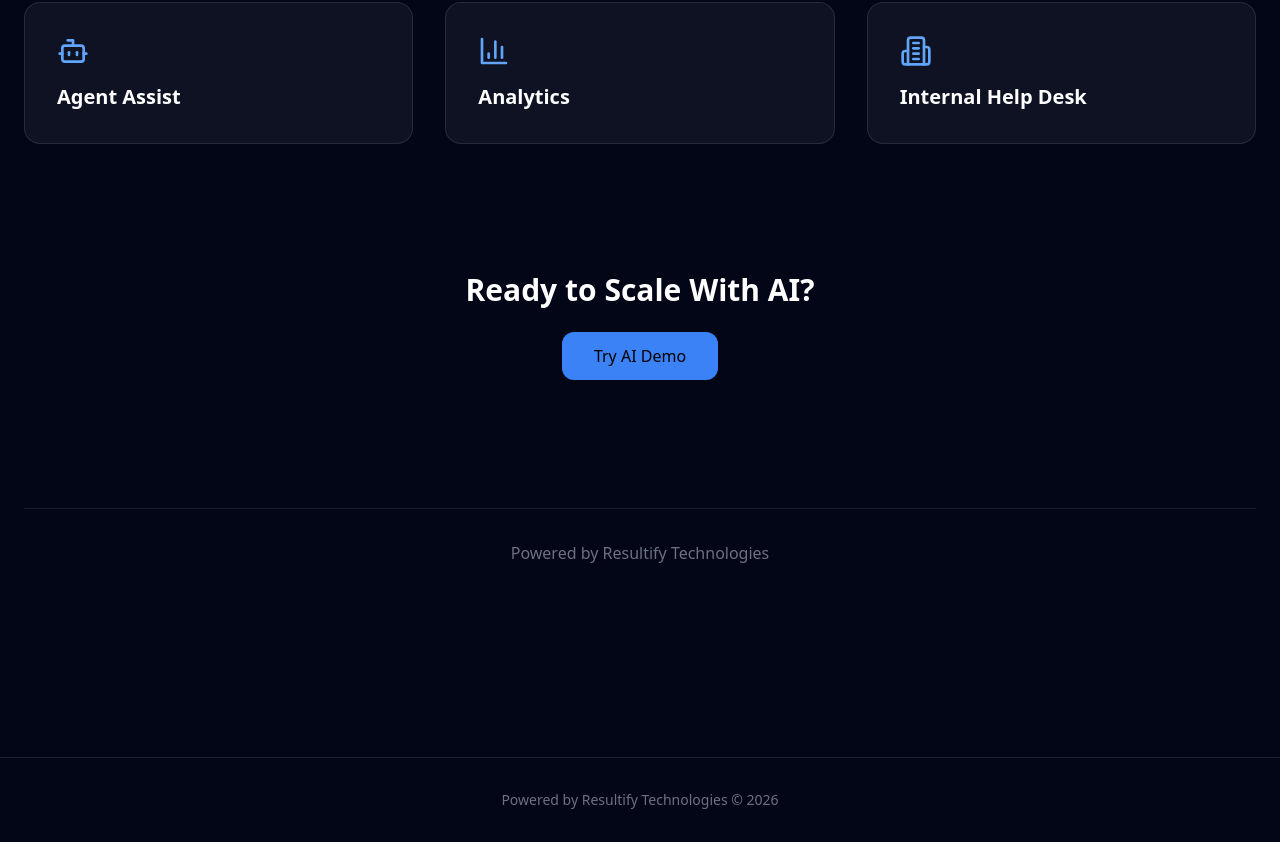
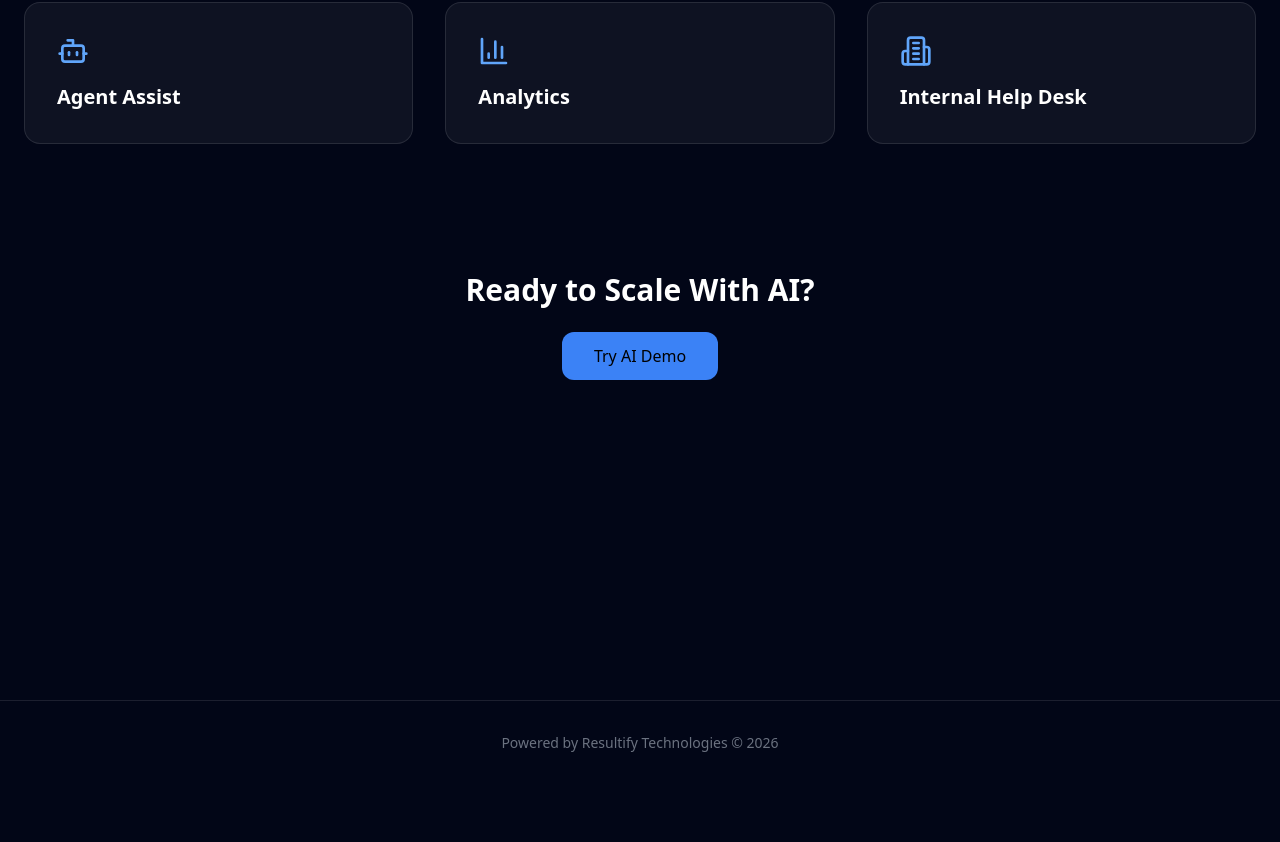
Before and after one commit to chetanshrm83/resultifytechnologies, a Next.js app: page / in a window 1280 px wide. Shown: the part 593-1435 px from the top of the page. After the commit the page ends 1378 px from the top, so only its background shows below. Built offline with nearby package versions, Linux system fonts and the light colour scheme.

Commit message:
Update page.tsx

```diff
--- a/app/page.tsx
+++ b/app/page.tsx
@@ -96,11 +96,6 @@ export default function HomePage() {
           Try AI Demo
         </button>
       </section>
-
-      {/* FOOTER */}
-      <footer className="text-center text-gray-500 border-t border-white/10 pt-8">
-        Powered by Resultify Technologies
-      </footer>
     </main>
   );
 }
```
